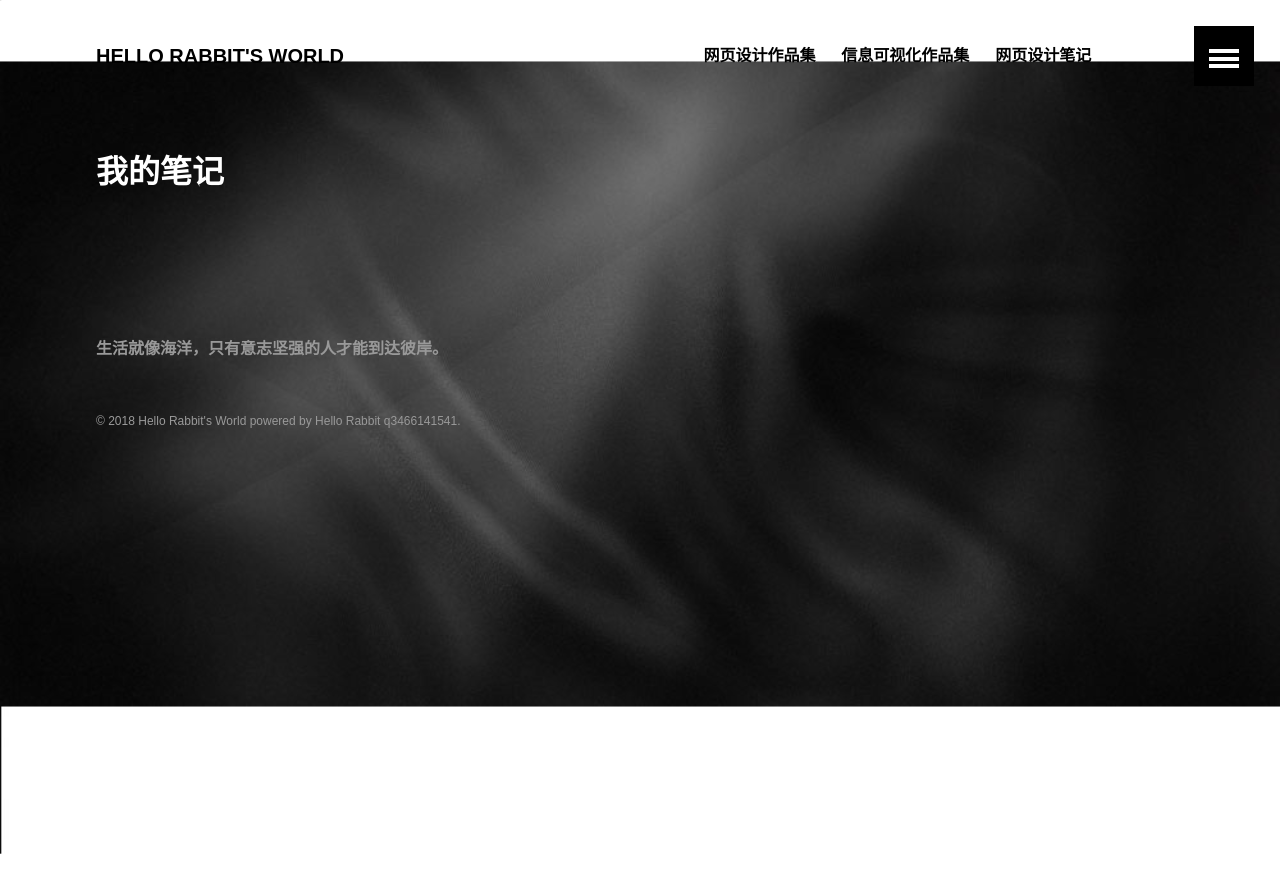
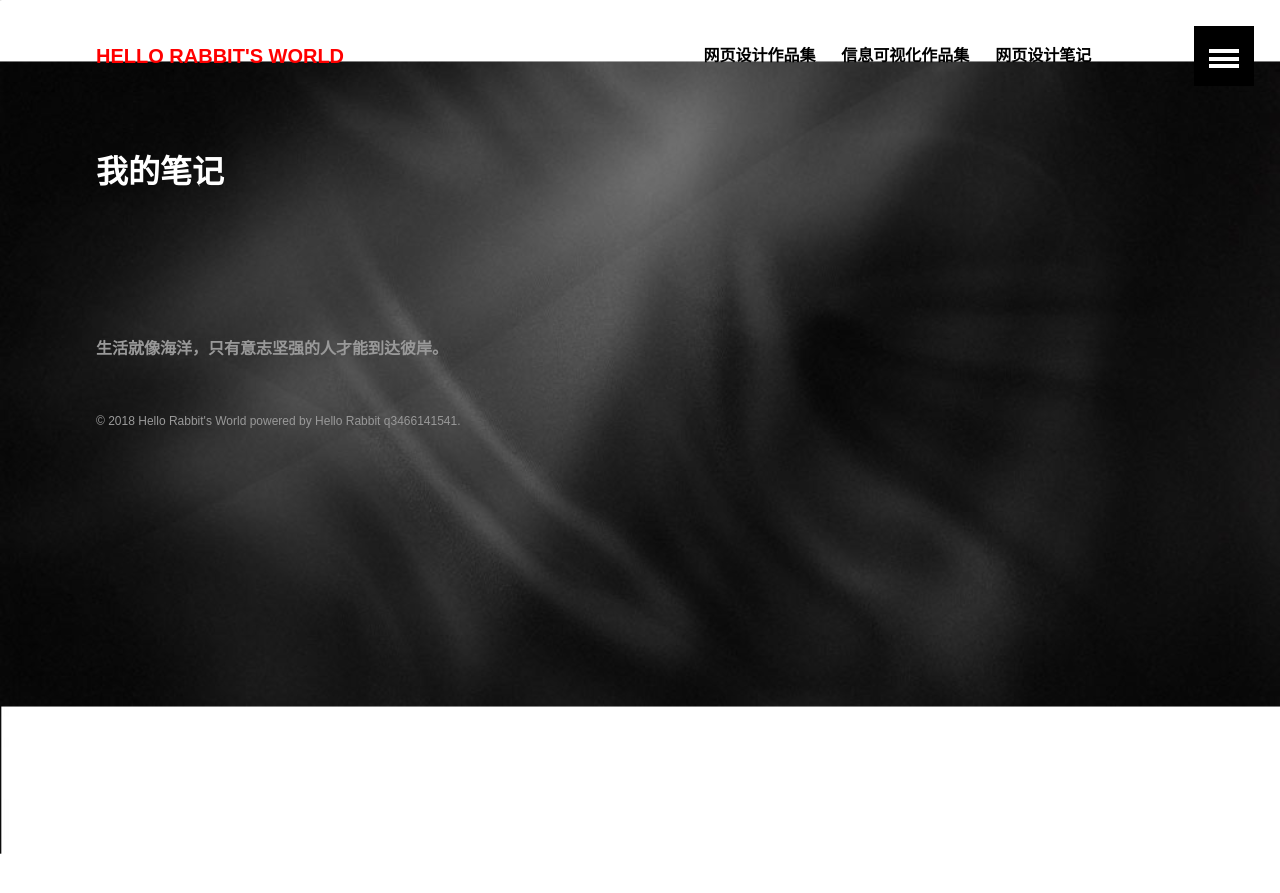
Before and after one commit to q3466141541/q3466141541.github.io, a Jekyll site: the page built from posts/index.md, in a window 1280 px wide. Shown: the top 893 px of the page. Built offline with Jekyll 4.4.1, drawn with Linux system fonts in a browser that asks for light colours.

Commit message:
Update header.html

```diff
--- a/_includes/header.html
+++ b/_includes/header.html
@@ -1,6 +1,6 @@
 <header id="masthead">
   <div class="inner-wrap">
-    <a href="{{ site.url }}/" class="site-title">{{ site.title }}</a>
+    <a href="{{ site.url }}/" class="site-title"><font color="#FF0000">{{ site.title }}</font> </a>
     <nav role="navigation" class="menu top-menu">
         {% include navigation.html %}
     </nav>
```
